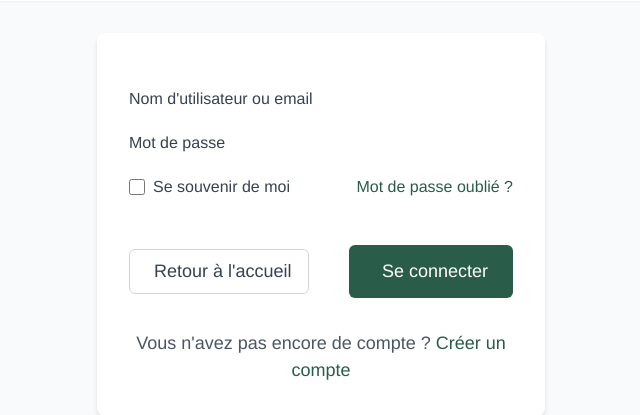
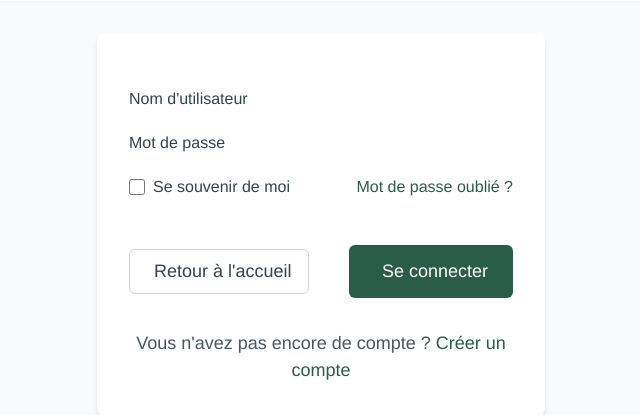
Before and after one commit to Brechoire/Sen, a Django app: template accounts/templates/accounts/login.html in a window 1280 px wide. Shown: the part 227-642 px from the top of the page, without its empty margins (319-959 px from the left). Run offline with Django 5.2, Linux system fonts and the light colour scheme; the template is opened without the code that fills it, so the values that code supplies are empty; some libraries are stand-ins or nearby versions.

Commit message:
fix name login

```diff
--- a/accounts/templates/accounts/login.html
+++ b/accounts/templates/accounts/login.html
@@ -34,7 +34,7 @@
                     <!-- Nom d'utilisateur ou email -->
                     <div>
                         <label for="{{ form.username.id_for_label }}" class="block text-sm font-medium text-gray-700 mb-2">
-                            Nom d'utilisateur ou email
+                            Nom d'utilisateur
                         </label>
                         {{ form.username }}
                         {% if form.username.errors %}
```
